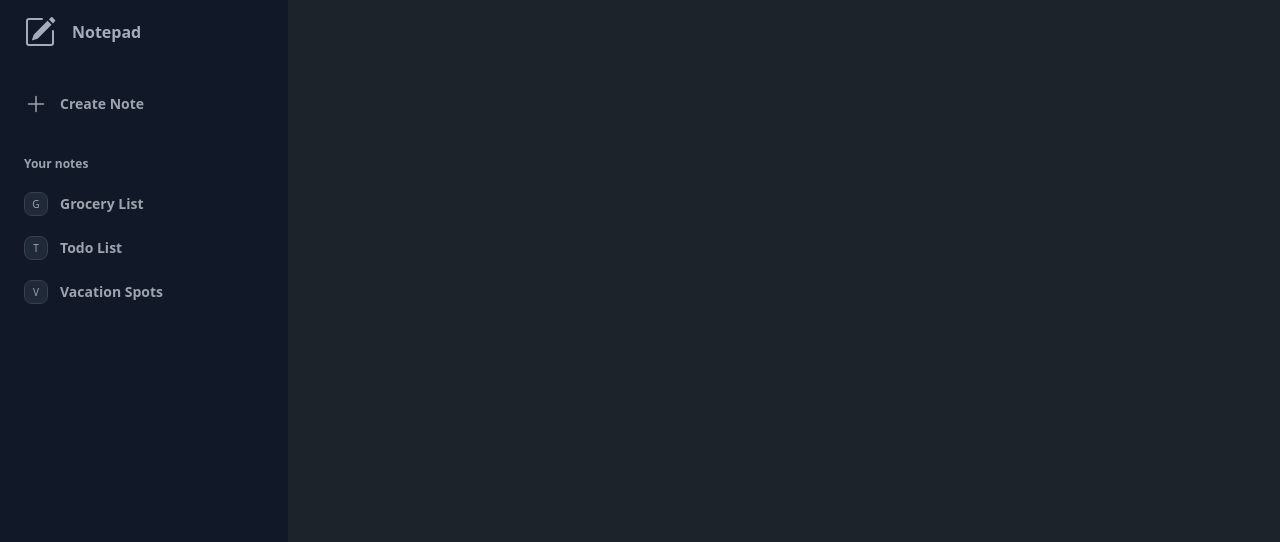
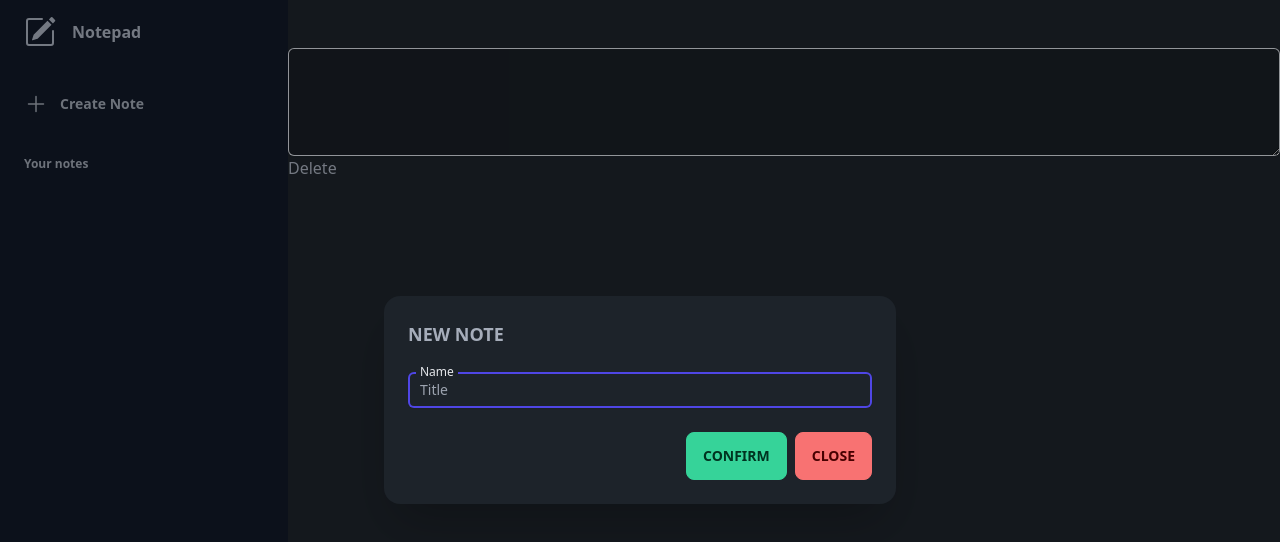
Before and after one commit to CDavi6/notes-app, a React (Create React App) app: page / in a window 1280 px wide. Both pictures are taken after a click on the link "Create Note". Shown: the top 542 px of the page. Built offline with nearby package versions, Linux system fonts and the light colour scheme.

Commit message:
Add and Delete notes

```diff
--- a/package.json
+++ b/package.json
@@ -16,6 +16,7 @@
     "react-router-dom": "^6.11.2",
     "react-scripts": "5.0.1",
     "redux": "^4.2.1",
+    "uuid": "^9.0.0",
     "web-vitals": "^2.1.4"
   },
   "scripts": {
@@ -45,6 +46,7 @@
   "devDependencies": {
     "@tailwindcss/forms": "^0.5.3",
     "daisyui": "^3.0.0",
+    "redux-persist": "^6.0.0",
     "tailwindcss": "^3.3.2"
   }
 }
--- a/src/components/Main.js
+++ b/src/components/Main.js
@@ -1,14 +1,11 @@
 import { Fragment, useState } from "react";
 import { Dialog, Transition } from "@headlessui/react";
 import { Bars3Icon, XMarkIcon, PlusIcon } from "@heroicons/react/24/outline";
+import { useSelector, useDispatch } from "react-redux";
+import { addNote, deleteNote } from "../store";
+import {v4 as uuidv4} from 'uuid';
 
 const CreateBtn = [{ name: "Create Note", icon: PlusIcon }];
-
-const notes = [
-  { id: 1, name: "Grocery List", current: false },
-  { id: 2, name: "Todo List", current: false },
-  { id: 3, name: "Vacation Spots", current: false },
-];
 
 function classNames(...classes) {
   return classes.filter(Boolean).join(" ");
@@ -16,6 +13,46 @@ function classNames(...classes) {
 
 export default function Main() {
   const [sidebarOpen, setSidebarOpen] = useState(false);
+
+  const [modalTitle, setModalTitle] = useState("");
+
+  const [noteId, setNoteId] = useState();
+  const [noteContent, setNoteContent] = useState();
+
+  const notes = useSelector((state) => state.notes);
+  const dispatch = useDispatch();
+
+  const addNoteHandler = () => {
+    const newNote = { id: uuidv4(), title: modalTitle, content: "" };
+    dispatch(addNote(newNote));
+  };
+
+  const modalTitleHandler = (event) => {
+    setModalTitle(event.target.value);
+  };
+
+  const resetModalTitle = () => {
+    setModalTitle("");
+  };
+
+  const getNoteById = (id) => {
+    const foundNote = notes.find((note) => note.id === id);
+    return foundNote ? foundNote : null;
+  };
+
+  const getTitleById = (id) => {
+    const foundNote = notes.find((note) => note.id === id);
+    return foundNote ? foundNote.title : null;
+  };
+
+  const setContentById = (id) => {
+    const foundNote = notes.find((note) => note.id === id);
+    setNoteContent(foundNote.content);
+  };
+
+  const deleteNoteById = () => {
+    dispatch(deleteNote(noteId));
+  };
 
   return (
     <>
@@ -80,7 +117,7 @@ export default function Main() {
                         width="32"
                         height="32"
                         fill="currentColor"
-                        class="bi bi-pencil-square"
+                        className="bi bi-pencil-square"
                         viewBox="0 0 16 16"
                       >
                         <path d="M15.502 1.94a.5.5 0 0 1 0 .706L14.459 3.69l-2-2L13.502.646a.5.5 0 0 1 .707 0l1.293 1.293zm-1.75 2.456-2-2L4.939 9.21a.5.5 0 0 0-.121.196l-.805 2.414a.25.25 0 0 0 .316.316l2.414-.805a.5.5 0 0 0 .196-.12l6.813-6.814z" />
@@ -104,7 +141,7 @@ export default function Main() {
                                       : "text-gray-400 hover:text-white hover:bg-gray-800",
                                     "group flex gap-x-3 rounded-md p-2 text-sm leading-6 font-semibold cursor-pointer"
                                   )}
-                                  onClick={() => console.log("Clicked")}
+                                  onClick={() => window.my_modal_1.showModal()}
                                 >
                                   <item.icon
                                     className="h-6 w-6 shrink-0"
@@ -121,8 +158,9 @@ export default function Main() {
                             Your notes
                           </div>
                           <ul role="list" className="-mx-2 mt-2 space-y-1">
-                            {notes.map((note) => (
-                              <li key={note.name}>
+                            {notes &&
+                              notes.map((note) => (
+                                <li key={note.id}>
                                   <a
                                     className={classNames(
                                       note.current
@@ -132,9 +170,11 @@ export default function Main() {
                                     )}
                                   >
                                     <span className="flex h-6 w-6 shrink-0 items-center justify-center rounded-lg border border-gray-700 bg-gray-800 text-[0.625rem] font-medium text-gray-400 group-hover:text-white">
-                                    {note.name.charAt(0).toUpperCase()}
+                                      {note.title.charAt(0).toUpperCase()}
                                     </span>
-                                  <span className="truncate">{note.name}</span>
+                                    <span className="truncate">
+                                      {note.title}
+                                    </span>
                                   </a>
                                 </li>
                               ))}
@@ -159,7 +199,7 @@ export default function Main() {
                 width="32"
                 height="32"
                 fill="currentColor"
-                class="bi bi-pencil-square"
+                className="bi bi-pencil-square"
                 viewBox="0 0 16 16"
               >
                 <path d="M15.502 1.94a.5.5 0 0 1 0 .706L14.459 3.69l-2-2L13.502.646a.5.5 0 0 1 .707 0l1.293 1.293zm-1.75 2.456-2-2L4.939 9.21a.5.5 0 0 0-.121.196l-.805 2.414a.25.25 0 0 0 .316.316l2.414-.805a.5.5 0 0 0 .196-.12l6.813-6.814z" />
@@ -174,7 +214,8 @@ export default function Main() {
               <ul role="list" className="flex flex-1 flex-col gap-y-7">
                 <li>
                   <ul role="list" className="-mx-2 space-y-1">
-                    {CreateBtn.map((item) => (
+                    {CreateBtn &&
+                      CreateBtn.map((item) => (
                         <li key={item.name}>
                           <a
                             className={classNames(
@@ -183,7 +224,7 @@ export default function Main() {
                                 : "text-gray-400 hover:text-white hover:bg-gray-800",
                               "group flex gap-x-3 rounded-md p-2 text-sm leading-6 font-semibold cursor-pointer"
                             )}
-                          onClick={() => {console.log("Clicked!")}}
+                            onClick={() => window.my_modal_1.showModal()}
                           >
                             <item.icon
                               className="h-6 w-6 shrink-0"
@@ -200,8 +241,9 @@ export default function Main() {
                     Your notes
                   </div>
                   <ul role="list" className="-mx-2 mt-2 space-y-1">
-                    {notes.map((note) => (
-                      <li key={note.name}>
+                    {notes &&
+                      notes.map((note) => (
+                        <li key={note.id}>
                           <a
                             className={classNames(
                               note.current
@@ -209,11 +251,12 @@ export default function Main() {
                                 : "text-gray-400 hover:text-white hover:bg-gray-800",
                               "group flex gap-x-3 rounded-md p-2 text-sm leading-6 font-semibold cursor-pointer"
                             )}
+                            onClick={() => {setNoteId(note.id); setContentById(note.id)}}
                           >
                             <span className="flex h-6 w-6 shrink-0 items-center justify-center rounded-lg border border-gray-700 bg-gray-800 text-[0.625rem] font-medium text-gray-400 group-hover:text-white">
-                            {note.name.charAt(0).toUpperCase()}
+                              {note.title.charAt(0).toUpperCase()}
                             </span>
-                          <span className="truncate">{note.name}</span>
+                            <span className="truncate">{note.title}</span>
                           </a>
                         </li>
                       ))}
@@ -234,7 +277,75 @@ export default function Main() {
           </button>
         </div>
 
-        <main className="py-10 lg:pl-72"></main>
+        <main className="py-10 lg:pl-72">
+          {/* <-- Create Note Modal --> */}
+          <div className="px-4 sm:px-6 lg:px-8">
+            <dialog id="my_modal_1" className="modal">
+              <form method="dialog" className="modal-box">
+                <h3 className="font-bold text-lg">NEW NOTE</h3>
+                <br />
+                <div className="relative">
+                  <label
+                    htmlFor="name"
+                    className="absolute -top-2 left-2 inline-block bg-base-100 px-1 text-xs font-medium text-gray-200"
+                  >
+                    Name
+                  </label>
+                  <input
+                    type="text"
+                    name="name"
+                    id="name"
+                    className="block w-full rounded-md border-0 py-1.5 bg-base-100 text-gray-200 shadow-sm ring-1 ring-inset ring-gray-300 placeholder:text-gray-400 focus:ring-2 focus:ring-inset focus:ring-indigo-600 sm:text-sm sm:leading-6"
+                    placeholder="Title"
+                    onChange={modalTitleHandler}
+                    value={modalTitle}
+                  />
+                </div>
+                <div className="modal-action">
+                  {/* if there is a button in form, it will close the modal */}
+                  <button
+                    className="btn btn-success"
+                    onClick={() => {
+                      resetModalTitle();
+                      addNoteHandler();
+                    }}
+                  >
+                    Confirm
+                  </button>
+                  <button
+                    className="btn btn-error"
+                    onClick={() => {
+                      resetModalTitle();
+                    }}
+                  >
+                    Close
+                  </button>
+                </div>
+              </form>
+            </dialog>
+          </div>
+          {/* <-- Create Note Modal --> */}
+
+          <div>
+            <label
+              htmlFor="comment"
+              className="block text-sm font-medium leading-6 text-gray-200"
+            >
+              {getTitleById(noteId)}
+            </label>
+            <div className="mt-2">
+              <textarea
+                rows={4}
+                name="comment"
+                id="comment"
+                className="block w-full rounded-md border-0 py-1.5 bg-base-200 text-gray-200 shadow-sm ring-1 ring-inset ring-gray-300 placeholder:text-gray-400 focus:ring-2 focus:ring-inset focus:ring-indigo-600 sm:text-sm sm:leading-6"
+                defaultValue={""}
+                value={noteContent}
+              />
+            </div>
+            <button onClick={() => deleteNoteById()}>Delete</button>
+          </div>
+        </main>
       </div>
     </>
   );
--- a/src/components/temp.jsx
+++ b/src/components/temp.jsx
@@ -1,5 +1,7 @@
 export default function Example() {
+    const arr = [1, 2, 3, 4]
+
   return (
-    <h1>Hi</h1>
+    <h1>{arr.length}</h1>
   )
 }
--- a/src/index.js
+++ b/src/index.js
@@ -2,10 +2,17 @@ import React from "react";
 import ReactDOM from "react-dom/client";
 import "./index.css";
 import App from "./App";
+import { store, persistor } from "./store";
+import { Provider } from "react-redux";
+import { PersistGate } from "redux-persist/integration/react";
 
 const root = ReactDOM.createRoot(document.getElementById("root"));
 root.render(
   <>
-    <App />
+    <Provider store={store}>
+    <PersistGate loading={null} persistor={persistor}>
+      <App />
+    </PersistGate>
+  </Provider>
   </>
 );
--- /dev/null
+++ b/src/store.js
@@ -0,0 +1,36 @@
+import { configureStore, createSlice } from "@reduxjs/toolkit";
+import { persistStore, persistReducer } from "redux-persist";
+import storage from "redux-persist/lib/storage";
+
+const notesSlice = createSlice({
+    name: "notes",
+    initialState: { notes: [] },
+    reducers: {
+      addNote: (state, action) => {
+        return { ...state, notes: [...state.notes, action.payload] };
+      },
+      deleteNote: (state, action) => {
+        const noteId = action.payload;
+        return {
+          ...state,
+          notes: state.notes.filter((note) => note.id !== noteId),
+        };
+      },
+    },
+  });
+
+export const { addNote, deleteNote } = notesSlice.actions;
+
+const persistConfig = {
+  key: "root",
+  storage,
+  whitelist: ["notes"],
+};
+
+const persistedReducer = persistReducer(persistConfig, notesSlice.reducer);
+
+export const store = configureStore({
+  reducer: persistedReducer,
+});
+
+export const persistor = persistStore(store);
```
Also changed, not shown: 1 other file (tests, documents, lock files or other folders). Lines whose indentation alone changed are shown as unchanged.
